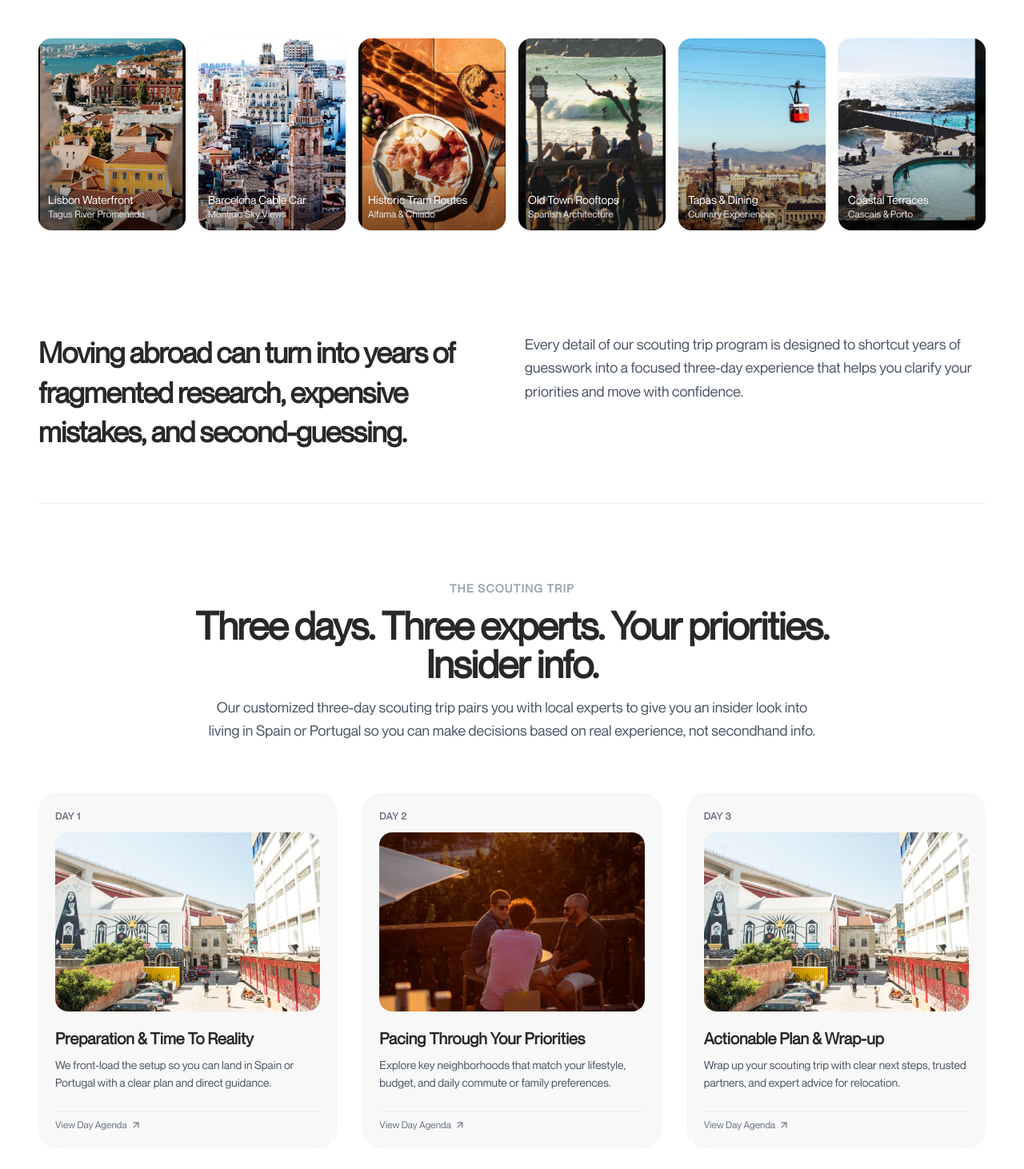
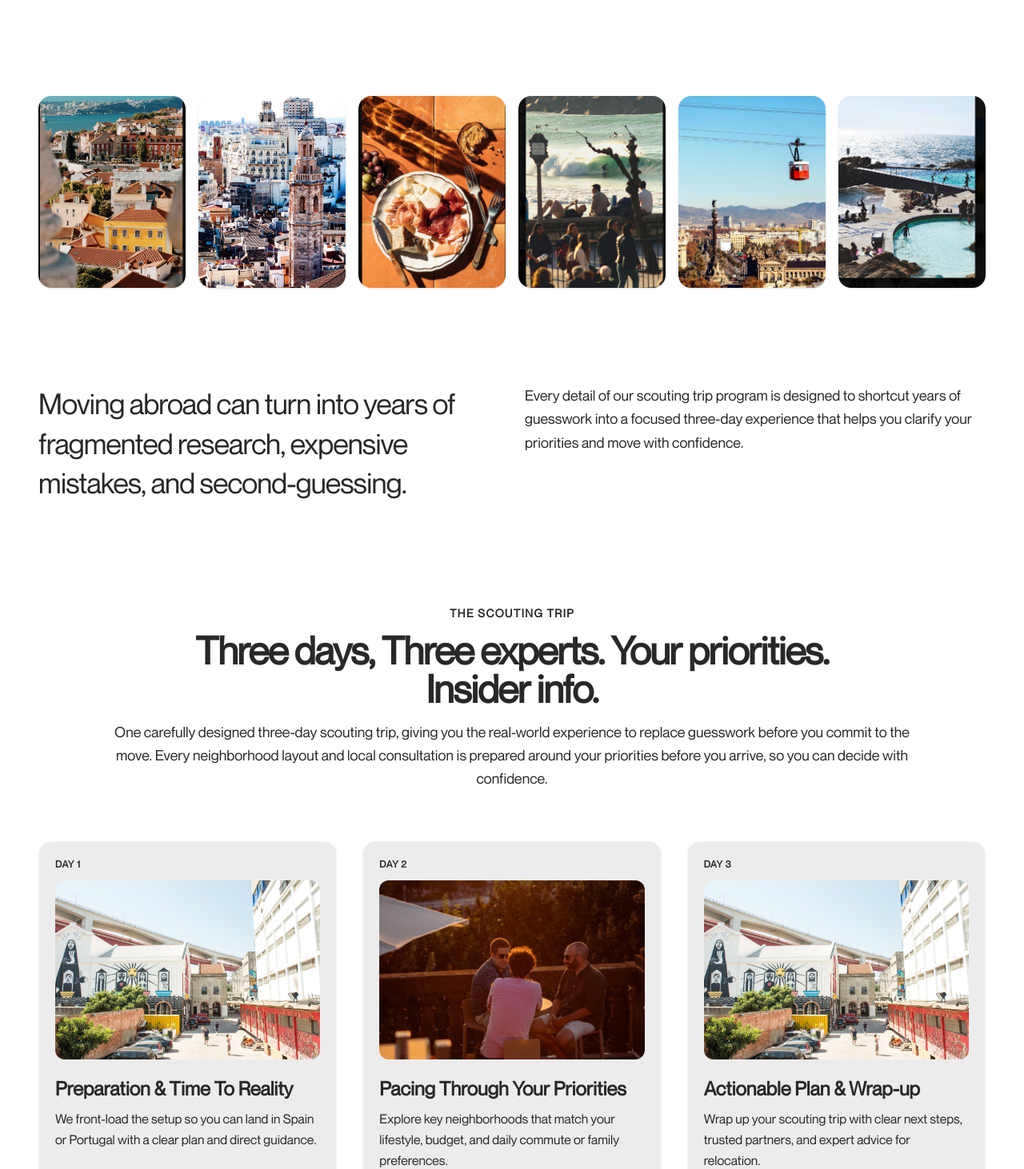
Before and after one commit to murad403/livable-web, a Next.js app: page / in a window 1280 px wide. Shown: the part 471-1933 px from the top of the page at 80% size. Built offline with nearby package versions, Linux system fonts and the light colour scheme.

Commit message:
feat: add OurStory, ScoutingTrip, and shared card components to landing page

```diff
--- a/src/components/app/Hero.tsx
+++ b/src/components/app/Hero.tsx
@@ -1,8 +1,6 @@
 'use client'
-
 import React from 'react'
 import HeroCard from '@/components/shared/HeroCard'
-
 import hero1 from '@/assets/hero1.png'
 import hero2 from '@/assets/hero2.png'
 import hero3 from '@/assets/hero3.png'
@@ -25,7 +23,7 @@ interface HeroProps {
 const heroItems = [
     {
         id: 'lisbon-waterfront',
-        title: 'Lisbon Waterfront',
+        title: 'Lisbon',
         subtitle: 'Tagus River Promenade',
         image: hero1,
         location: 'Lisbon • Waterfront',
@@ -39,7 +37,7 @@ const heroItems = [
     },
     {
         id: 'teleferico',
-        title: 'Barcelona Cable Car',
+        title: 'Barcelona',
         subtitle: 'Montjuïc Sky Views',
         image: hero2,
         location: 'Barcelona • Skyway',
@@ -52,11 +50,11 @@ const heroItems = [
         neighborhoodsText: 'Gràcia, Eixample, El Born, Poblenou, Sarrià-Sant Gervasi'
     },
     {
-        id: 'lisbon-tram',
-        title: 'Historic Tram Routes',
-        subtitle: 'Alfama & Chiado',
+        id: 'san-francisco',
+        title: 'San Francisco',
+        subtitle: 'Coast & Beaches',
         image: hero3,
-        location: 'Lisbon • Historic Center',
+        location: 'Coastal Beaches',
         description: 'Iconic yellow tramways winding through steep cobblestone avenues and sun-drenched squares.',
         metrics: [
             { rank: '#1', title: 'Historic Charm', subtitle: 'Travel + Leisure' },
@@ -66,8 +64,8 @@ const heroItems = [
         neighborhoodsText: 'Alfama, Graça, Mouraria, Chiado, Bairro Alto'
     },
     {
-        id: 'rooftop-views',
-        title: 'Old Town Rooftops',
+        id: 'seville-madrid',
+        title: 'Seville',
         subtitle: 'Spanish Architecture',
         image: hero4,
         location: 'Seville & Madrid',
@@ -80,8 +78,8 @@ const heroItems = [
         neighborhoodsText: 'Santa Cruz, Triana, Macarena, Alfalfa'
     },
     {
-        id: 'tapas-culture',
-        title: 'Tapas & Dining',
+        id: 'tapas-dining',
+        title: 'Porto',
         subtitle: 'Culinary Experiences',
         image: hero5,
         location: 'Spain & Portugal',
@@ -94,8 +92,8 @@ const heroItems = [
         neighborhoodsText: 'Local fresh markets, tapas bars, sea view terraces, chiringuitos'
     },
     {
-        id: 'coastal-hills',
-        title: 'Coastal Terraces',
+        id: 'cascais-terrace',
+        title: 'Cascais',
         subtitle: 'Cascais & Porto',
         image: hero6,
         location: 'Cascais • Atlantic Coast',
@@ -113,12 +111,12 @@ const Hero: React.FC<HeroProps> = ({ onSelectCard }) => {
     return (
         <section className="pt-4 pb-16 px-6 sm:px-12 max-w-7xl mx-auto">
             {/* Subtitle */}
-            <p className="text-2xl sm:text-3xl md:text-4xl text-title/90 font-normal max-w-4xl leading-tight tracking-tight mb-12">
+            <p className="text-2xl sm:text-3xl md:text-4xl text-title/90 font-normal max-w-4xl leading-tight tracking-tight">
                 Move from the U.S. to Spain or Portugal efficiently, joyfully, and without regret.
             </p>
 
-            {/* 6 Hero Image Strip (Image 1 style) */}
-            <div className="grid grid-cols-2 sm:grid-cols-3 md:grid-cols-6 gap-3 sm:gap-4">
+            {/* 6 Hero Image Strip */}
+            <div className="grid grid-cols-2 sm:grid-cols-3 md:grid-cols-6 items-end gap-3 sm:gap-4 min-h-90 pt-8 mb-18">
                 {heroItems.map((item) => (
                     <HeroCard
                         key={item.id}
@@ -129,6 +127,16 @@ const Hero: React.FC<HeroProps> = ({ onSelectCard }) => {
                     />
                 ))}
             </div>
+
+            {/* Moving abroad text row (Under Hero cards) */}
+            <div className="grid grid-cols-1 lg:grid-cols-2 gap-8 items-start pt-12">
+                <h2 className="text-2xl sm:text-3xl md:text-4xl font-medium text-title leading-snug tracking-tight">
+                    Moving abroad can turn into years of fragmented research, expensive mistakes, and second-guessing.
+                </h2>
+                <p className="text-base sm:text-lg text-title leading-relaxed">
+                    Every detail of our scouting trip program is designed to shortcut years of guesswork into a focused three-day experience that helps you clarify your priorities and move with confidence.
+                </p>
+            </div>
         </section>
     )
 }
--- a/src/components/app/OurStory.tsx
+++ b/src/components/app/OurStory.tsx
@@ -26,7 +26,7 @@ const OurStory: React.FC<OurStoryProps> = ({ onTalkClick }) => {
             </span>
 
             {/* Headline */}
-            <h2 className="text-3xl sm:text-4xl md:text-5xl font-semibold text-[#282828] tracking-tight mb-8 leading-tight">
+            <h2 className="text-3xl sm:text-4xl md:text-5xl font-semibold text-title tracking-tight mb-8 leading-tight">
                 We built the relocation company we wished had existed when we moved
             </h2>
 
--- a/src/components/app/ScoutingTrip.tsx
+++ b/src/components/app/ScoutingTrip.tsx
@@ -1,8 +1,6 @@
 'use client'
-
 import React from 'react'
 import ScoutingTripCard from '@/components/shared/ScoutingTripCard'
-
 import trip1 from '@/assets/trip1.jpg'
 import trip2 from '@/assets/trip2.jpg'
 import trip3 from '@/assets/trip3.jpg'
@@ -59,26 +57,16 @@ const scoutingTripsData = [
 const ScoutingTrip: React.FC<ScoutingTripProps> = ({ onSelectCard }) => {
     return (
         <section id="scouting-trip" className="py-16 px-6 sm:px-12 max-w-7xl mx-auto scroll-mt-24">
-            {/* Transition row from Hero (Image 1 style) */}
-            <div className="grid grid-cols-1 lg:grid-cols-2 gap-8 items-start mb-24 pb-16 border-b border-gray-200/80">
-                <h2 className="text-2xl sm:text-3xl md:text-4xl font-semibold text-[#282828] leading-snug tracking-tight">
-                    Moving abroad can turn into years of fragmented research, expensive mistakes, and second-guessing.
-                </h2>
-                <p className="text-base sm:text-lg text-gray-600 leading-relaxed">
-                    Every detail of our scouting trip program is designed to shortcut years of guesswork into a focused three-day experience that helps you clarify your priorities and move with confidence.
-                </p>
-            </div>
-
             {/* Scouting Trip Header */}
             <div className="text-center mb-16">
-                <span className="text-xs sm:text-sm font-semibold text-gray-400 uppercase tracking-widest block mb-3">
+                <span className="text-xs sm:text-sm font-semibold text-title uppercase tracking-widest block mb-3">
                     The Scouting Trip
                 </span>
-                <h2 className="text-3xl sm:text-4xl md:text-5xl font-semibold text-[#282828] tracking-tight mb-4 max-w-4xl mx-auto">
-                    Three days. Three experts. Your priorities. Insider info.
+                <h2 className="text-3xl sm:text-4xl md:text-5xl font-semibold text-title tracking-tight mb-4 max-w-4xl mx-auto">
+                    Three days, Three experts. Your priorities. Insider info.
                 </h2>
-                <p className="text-gray-600 max-w-3xl mx-auto text-base sm:text-lg leading-relaxed">
-                    Our customized three-day scouting trip pairs you with local experts to give you an insider look into living in Spain or Portugal so you can make decisions based on real experience, not secondhand info.
+                <p className="text-title max-w-5xl mx-auto text-base sm:text-lg leading-relaxed">
+                    One carefully designed three-day scouting trip, giving you the real-world experience to replace guesswork before you commit to the move. Every neighborhood layout and local consultation is prepared around your priorities before you arrive, so you can decide with confidence.
                 </p>
             </div>
 
--- a/src/components/shared/HeroCard.tsx
+++ b/src/components/shared/HeroCard.tsx
@@ -10,12 +10,13 @@ interface HeroCardProps {
     onClick?: () => void
 }
 
-const HeroCard: React.FC<HeroCardProps> = ({ image, title, subtitle, onClick }) => {
+const HeroCard: React.FC<HeroCardProps> = ({ image, title, onClick }) => {
     return (
         <div
             onClick={onClick}
-            className="group relative overflow-hidden rounded-2xl h-44 sm:h-52 md:h-60 cursor-pointer shadow-sm hover:shadow-lg transition-all duration-300 transform hover:-translate-y-1"
+            className="group relative overflow-hidden rounded-2xl cursor-pointer w-full transition-all duration-300 ease-out h-48 sm:h-56 md:h-60 hover:h-64 sm:hover:h-76 md:hover:h-84 shadow-sm hover:shadow-2xl"
         >
+            {/* Image */}
             <Image
                 src={image}
                 alt={title}
@@ -23,10 +24,12 @@ const HeroCard: React.FC<HeroCardProps> = ({ image, title, subtitle, onClick })
                 sizes="(max-width: 768px) 50vw, 16vw"
                 className="object-cover group-hover:scale-105 transition-transform duration-500"
             />
-            <div className="absolute inset-0 bg-gradient-to-t from-black/60 via-transparent to-transparent opacity-80 group-hover:opacity-90 transition-opacity" />
-            <div className="absolute bottom-3 left-3 right-3 text-white">
-                <p className="text-xs sm:text-sm font-medium drop-shadow-sm truncate">{title}</p>
-                {subtitle && <p className="text-[10px] sm:text-xs text-gray-200 truncate">{subtitle}</p>}
+
+            {/* Dark glassmorphic backdrop-blur overlay with title (Matching User Image) */}
+            <div className="absolute inset-x-0 bottom-0 py-4 px-3 bg-black/50 backdrop-blur-md border-t border-white/10 opacity-0 group-hover:opacity-100 transition-all duration-300 flex items-center justify-center text-center rounded-b-2xl">
+                <span className="text-white text-base sm:text-lg font-medium tracking-normal drop-shadow-sm truncate font-sans">
+                    {title}
+                </span>
             </div>
         </div>
     )
--- a/src/components/shared/ScoutingTripCard.tsx
+++ b/src/components/shared/ScoutingTripCard.tsx
@@ -16,16 +16,16 @@ const ScoutingTripCard: React.FC<ScoutingTripCardProps> = ({ day, title, descrip
     return (
         <div
             onClick={onClick}
-            className="bg-[#F8F8F8] rounded-3xl p-4 sm:p-5 flex flex-col justify-between hover:shadow-md transition-all duration-300 cursor-pointer group border border-gray-100"
+            className="bg-[#ECECEC] rounded-2xl p-4 sm:p-5 flex flex-col justify-between hover:shadow-md transition-all duration-300 cursor-pointer group border border-gray-100"
         >
             <div>
                 {/* Day Badge */}
-                <span className="text-xs font-semibold text-gray-500 uppercase tracking-wider block mb-3">
+                <span className="text-xs font-semibold text-title uppercase tracking-wider block mb-3">
                     {day}
                 </span>
 
                 {/* Image Container */}
-                <div className="relative w-full h-48 sm:h-56 rounded-2xl overflow-hidden mb-5">
+                <div className="relative w-full h-48 sm:h-56 rounded-xl overflow-hidden mb-5">
                     <Image
                         src={image}
                         alt={title}
@@ -36,18 +36,18 @@ const ScoutingTripCard: React.FC<ScoutingTripCardProps> = ({ day, title, descrip
                 </div>
 
                 {/* Title */}
-                <h3 className="text-xl font-semibold text-[#282828] mb-2 leading-snug group-hover:text-[#FE3F39] transition-colors">
+                <h3 className="text-xl md:text-2xl font-semibold text-title mb-2 leading-snug group-hover:text-primary transition-colors">
                     {title}
                 </h3>
 
                 {/* Description */}
-                <p className="text-sm text-gray-600 leading-relaxed mb-6">
+                <p className="text-sm md:text-base text-title leading-relaxed mb-6">
                     {description}
                 </p>
             </div>
 
             {/* Footer action link */}
-            <div className="flex items-center gap-1 text-xs font-medium text-gray-500 group-hover:text-[#FE3F39] transition-colors pt-2 border-t border-gray-200/60">
+            <div className="flex items-center gap-1 text-xs font-medium text-gray-500 group-hover:text-primary transition-colors pt-2 border-t border-gray-200/60">
                 <span>View Day Agenda</span>
                 <ArrowUpRight className="w-3.5 h-3.5 group-hover:translate-x-0.5 group-hover:-translate-y-0.5 transition-transform" />
             </div>
```
